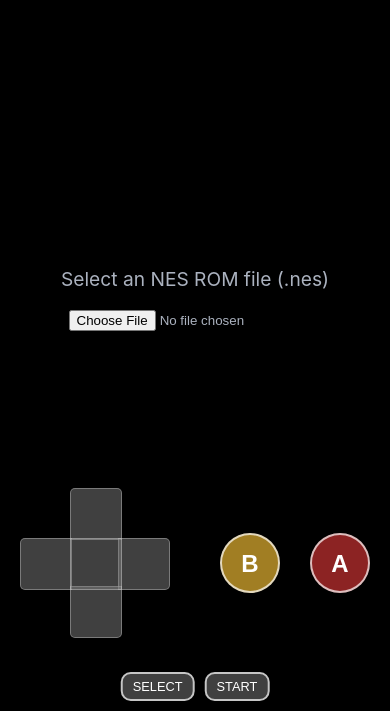
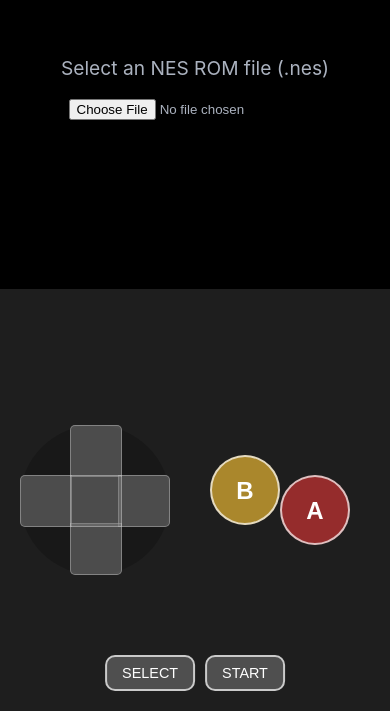
Before and after one commit to websimapi/websim-jsnes-emulator-2, a plain HTML site: page index.html in a window 390 px wide. Shown: the part 133-844 px from the top of the page. Drawn offline with Linux system fonts and the light colour scheme.

Commit message:
v4: In mobile have the control take up bottom half of screen and top half is the emulator instead of center

```diff
--- a/main.js
+++ b/main.js
@@ -232,25 +232,41 @@ function handleDPadTouch(e) {
 
     const dx = x - centerX;
     const dy = y - centerY;
+    const dist_sq = dx * dx + dy * dy;
 
-    // Deadzone in the center
-    if (Math.sqrt(dx * dx + dy * dy) < 20) {
+    // Make the entire circular area active, with a small deadzone
+    if (dist_sq > (centerX * centerX)) {
+        // Finger is outside the d-pad circle, release all
         setDPadState(false, false, false, false);
         return;
     }
 
-    const angle = Math.atan2(dy, dx);
-    const degrees = angle * 180 / Math.PI;
+    if (dist_sq < (20 * 20)) {
+        // Deadzone in the center
+        setDPadState(false, false, false, false);
+        return;
+    }
+
+    const angle = Math.atan2(dy, dx) * 180 / Math.PI;
 
     let up = false, down = false, left = false, right = false;
 
-    if (degrees > -135 && degrees < -45) {
+    // 8-way directional logic, with 45 degree sectors
+    if (angle > -67.5 && angle <= -22.5) { // Up-Right
+        up = true; right = true;
+    } else if (angle > -112.5 && angle <= -67.5) { // Up
         up = true;
-    } else if (degrees > 45 && degrees < 135) {
+    } else if (angle > -157.5 && angle <= -112.5) { // Up-Left
+        up = true; left = true;
+    } else if (angle > 157.5 || angle <= -157.5) { // Left
+        left = true;
+    } else if (angle > 112.5 && angle <= 157.5) { // Down-Left
+        down = true; left = true;
+    } else if (angle > 67.5 && angle <= 112.5) { // Down
         down = true;
-    } else if (degrees > 135 || degrees < -135) {
-        left = true;
-    } else if (degrees < 45 && degrees > -45) {
+    } else if (angle > 22.5 && angle <= 67.5) { // Down-Right
+        down = true; right = true;
+    } else if (angle > -22.5 && angle <= 22.5) { // Right
         right = true;
     }
 
--- a/style.css
+++ b/style.css
@@ -7,6 +7,12 @@ body {
     align-items: center;
     min-height: 100vh;
     margin: 0;
+    -webkit-touch-callout: none; /* iOS Safari */
+    -webkit-user-select: none;   /* Safari */
+    -khtml-user-select: none;    /* Konqueror HTML */
+    -moz-user-select: none;      /* Old versions of Firefox */
+    -ms-user-select: none;       /* Internet Explorer/Edge */
+    user-select: none;           /* Non-prefixed version, currently supported by Chrome, Opera and Firefox */
     overflow: hidden; /* Prevent scrollbars */
 }
 
@@ -16,7 +22,7 @@ body {
     height: 100vh;
     display: flex;
     flex-direction: column;
-    justify-content: center;
+    justify-content: flex-start; /* Changed from center */
     align-items: center;
     position: relative;
     padding: 0;
@@ -30,21 +36,29 @@ h2 {
     color: #98c379;
     border-bottom: 1px solid #4b5263;
     padding-bottom: 5px;
-    margin-top: 20px;
+    margin-top: 10px; /* Reduced margin */
 }
 
 #screen-container {
     position: relative;
     width: 100%;
-    /* Use aspect-ratio to maintain 256/240. Let height be determined by width */
     max-width: 100vw;
-    aspect-ratio: 256 / 240;
 }
 
 @media (orientation: portrait) {
+    #emulator {
+        justify-content: flex-start;
+    }
     #screen-container {
         width: 100vw;
-        height: auto;
+        height: 50vh; /* Top half of the screen */
+    }
+    #mobile-controls {
+        height: 50vh; /* Bottom half of the screen */
+        background: #1e1e1e;
+    }
+    #screen {
+        object-fit: contain;
     }
 }
 
@@ -52,6 +66,10 @@ h2 {
      #screen-container {
         width: auto;
         height: 100vh;
+        aspect-ratio: 256 / 240;
+    }
+    #mobile-controls {
+        background: transparent;
     }
 }
 
@@ -118,18 +136,18 @@ h2 {
 }
 
 #mobile-controls {
-    position: absolute;
-    bottom: 0;
-    left: 0;
+    position: relative; /* Changed from absolute */
+    bottom: unset; /* Changed from 0 */
+    left: unset; /* Changed from 0 */
     width: 100%;
-    height: 35%;
     display: flex;
     justify-content: space-between;
     align-items: center;
     padding: 20px;
     box-sizing: border-box;
-    pointer-events: none; /* Pass clicks through to canvas unless on a button */
+    pointer-events: all; /* Changed from none */
     z-index: 10;
+    -webkit-tap-highlight-color: transparent;
 }
 
 .control-button {
@@ -140,6 +158,7 @@ h2 {
     -webkit-user-select: none; /* Safari */
     -ms-user-select: none; /* IE 10+ */
     user-select: none;
+    -webkit-tap-highlight-color: transparent;
 }
 
 .control-button:active {
@@ -151,12 +170,16 @@ h2 {
     width: 150px;
     height: 150px;
     pointer-events: all; /* Capture touch events on the d-pad container */
+    border-radius: 50%; /* Make it round for better feel */
+    background: rgba(0,0,0,0.2);
+    -webkit-tap-highlight-color: transparent;
 }
 
 .d-pad div {
     position: absolute;
     background-color: rgba(128, 128, 128, 0.5);
     border: 1px solid rgba(255,255,255,0.3);
+    -webkit-tap-highlight-color: transparent;
 }
 
 .d-pad-up, .d-pad-down, .d-pad-left, .d-pad-right {
@@ -201,42 +224,49 @@ h2 {
     gap: 30px;
     align-items: center;
     position: relative;
-    width: 150px;
-    height: 70px;
+    width: 180px; /* Increased width */
+    height: 90px; /* Increased height */
 }
 
 .action-button {
-    width: 60px;
-    height: 60px;
+    width: 70px; /* Increased size */
+    height: 70px; /* Increased size */
     border-radius: 50%;
     font-size: 1.5em;
     font-weight: bold;
     font-family: sans-serif;
-    line-height: 56px;
+    line-height: 66px; /* Adjusted line-height */
     text-align: center;
 }
 
 #a-button {
     background-color: rgba(200, 50, 50, 0.7);
+    position: absolute;
+    right: 20px;
+    bottom: 0;
 }
 
 #b-button {
     background-color: rgba(230, 180, 50, 0.7);
+    position: absolute;
+    left: 20px;
+    top: 0;
 }
 
 .menu-buttons {
     position: absolute;
-    bottom: 10px;
+    bottom: 20px; /* Adjusted position */
     left: 50%;
     transform: translateX(-50%);
     display: flex;
     gap: 10px;
+    z-index: 11;
 }
 
 .menu-button {
-    padding: 5px 10px;
+    padding: 8px 15px; /* Increased size */
     border-radius: 10px;
-    font-size: 0.8em;
+    font-size: 0.9em; /* Increased font size */
 }
 
 @media (min-width: 769px) {
@@ -262,6 +292,9 @@ h2 {
         border-radius: 4px;
         aspect-ratio: auto;
     }
+    #screen {
+        object-fit: initial;
+    }
     h1 {
         display: block;
         color: #61afef;
```
